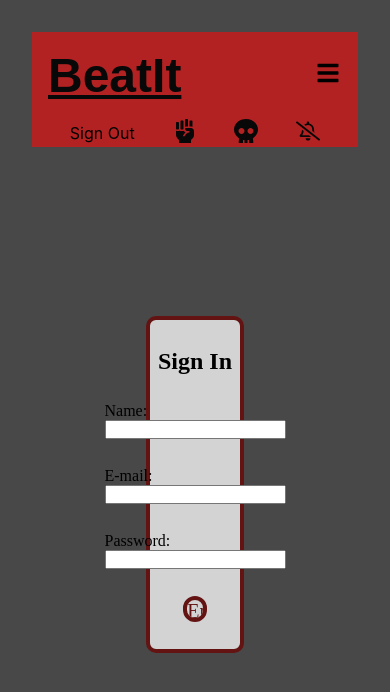
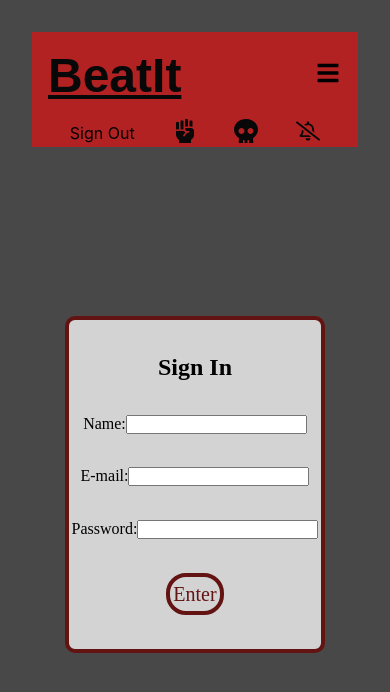
Before and after one commit to YitavGil/Mid-Project-_Fight_Club_App, a React (Create React App) app: page / in a window 390 px wide. Shown: the top 692 px of the page. Built offline with nearby package versions, Linux system fonts and the light colour scheme; no server answers; the HTML template or start-up script is replaced by a standard one; a web font is replaced by a local one.

Commit message:
Add files via upload

```diff
--- a/src/assets/cards.css
+++ b/src/assets/cards.css
@@ -12,6 +12,7 @@
 
 .home-container > h1 {
     font-family: "Mortal Kombat 4";
+    text-align: center;
 }
 
 
--- a/src/assets/login.css
+++ b/src/assets/login.css
@@ -42,3 +42,14 @@
     background:#df3232;
     color: black;
 }
+
+@media screen and (max-width: 800px){
+    .form-inner{
+       width:80%;
+    }
+
+    .sign-in{
+        width: 15vw;
+        height: 5vh;
+    }
+}
--- a/src/assets/popup.css
+++ b/src/assets/popup.css
@@ -48,7 +48,26 @@
   color: rgb(6, 196, 6);
 }
 
+@media screen and (max-width: 800px) {
+  .popup{
+    height: 60vh;
+    margin-right: -25rem;
+    margin-top: 1rem;
+    width:70%;
+  }
 
+  .popup-inner{
+    font-size: 2rem;
+    text-align: center;
+  }
+
+  .close-btn{
+    width: 16vw;
+    height:4vh;
+  }
+
+
+}
 
 @keyframes slideInFromTop {
     0% {
```
